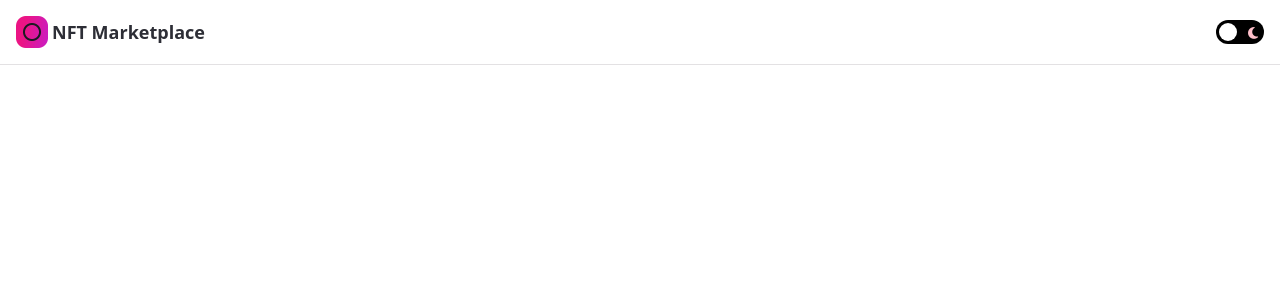
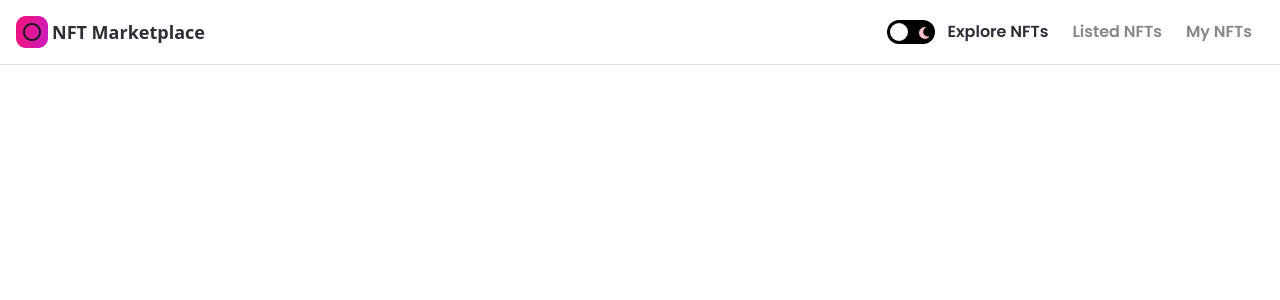
Before and after one commit to Bmullzz/nft_market_place, a Next.js app: page / in a window 1280 px wide. Shown: the top 300 px of the page. Built offline with nearby package versions, Linux system fonts and the light colour scheme.

Commit message:
add navbar list items

```diff
--- a/components/Navbar.jsx
+++ b/components/Navbar.jsx
@@ -6,10 +6,33 @@ import Link from 'next/link';
 
 import images from '../assets';
 
+const MenuItems = ({ isMobile, active, setActive }) => {
+  const generateLink = () => {
+
+  };
+
+  return (
+    <ul className={`list-none flexCenter flex-row ${isMobile && 'flex-col h-full'}`}>
+      {['Explore NFTs', 'Listed NFTs', 'My NFTs'].map((item, i) => (
+        <li
+          key={i}
+          onClick={() => {}}
+          className={`flex flex-row items-center font-poppins font-semibold text-base dark:hover:text-white hover:text-nft-dark mx-3
+          ${active === item
+            ? 'dark:text-white text-nft-black-1'
+            : 'dark:text-nft-gray-3 text-nft-gray-2'}
+          `}
+        >
+          <Link href="">{item}</Link>
+        </li>
+      ))}
+    </ul>
+  );
+};
+
 const Navbar = () => {
   const { theme, setTheme } = useTheme();
-
-  console.log({ theme });
+  const [active, setActive] = useState('Explore NFTs');
 
   return (
     <nav className="flexBetween w-full fixed z-10 p-4 flex-row border-b dark:bg-nft-dark bg-white dark:border-nft-black-1 border-nft-gray-1">
@@ -42,6 +65,12 @@ const Navbar = () => {
           </label>
         </div>
       </div>
+
+      <div className="md:hidden flex">
+        <ul className="list-none flexCenter flex-row">
+          <MenuItems active={active} setActive={setActive} />
+        </ul>
+      </div>
     </nav>
   );
 };
```
